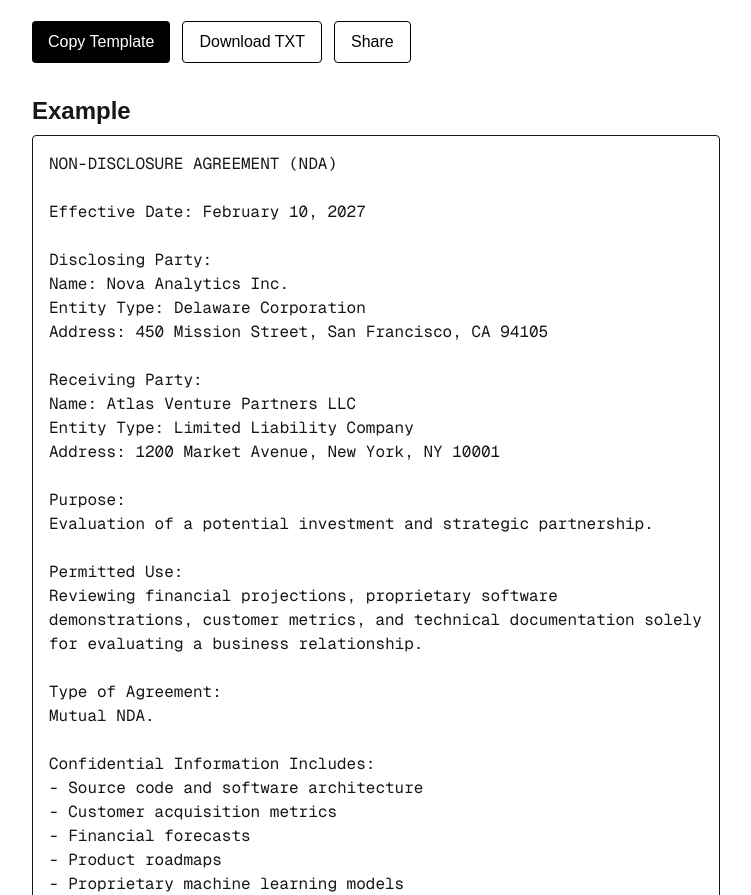
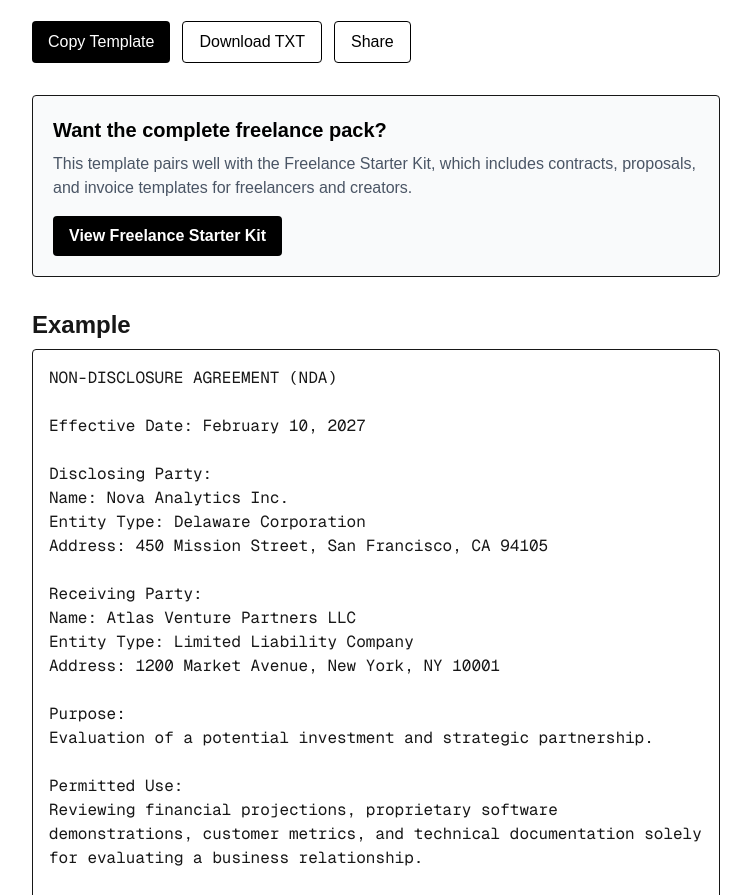
Before and after one commit to Airjam85/template-site, a Next.js app: page /legal/non-disclosure-agreement-template in a window 1280 px wide. Shown: the part 938-1833 px from the top of the page, without its empty margins (264-1015 px from the left). Built offline with nearby package versions, Linux system fonts and the light colour scheme.

Commit message:
push pack changes, CTA to all freelance pages www redirect to non www

```diff
--- a/app/[category]/[slug]/page.js
+++ b/app/[category]/[slug]/page.js
@@ -139,7 +139,31 @@
   "social-media-management-contract-template",
   "influencer-brand-collaboration-contract-template",
   "content-creator-brand-sponsorship-agreement-template",
-  "professional-invoice-template"
+  "professional-invoice-template",
+  "expense-tracking-sheet-template",
+  "profit-and-loss-statement-template",
+  "simple-business-plan-template-for-freelancers",
+  "saas-business-plan-template",
+  "ugc-service-proposal-template",
+  "freelance-contract-website-design",
+  "freelance-scope-of-work-agreement-template",
+  "freelance-revision-policy-template",
+  "freelance-services-contract-template-basic",
+  "high-ticket-freelance-proposal-template",
+  "low-ticket-freelance-proposal-template",
+  "creator-non-disclosure-agreement-template",
+  "creator-invoice-template",
+  "freelance-content-marketing-invoice",
+  "copywriting-invoice",
+  "seo-services-invoice",
+  "social-media-manager-invoice",
+  "virtual-assistant-invoice",
+  "video-editing-invoice",
+  "ecommerce-services-invoice",
+  "non-disclosure-agreement-template",
+  "nda-template-for-freelancers",
+  "freelance-to-corporate-resignation"
+
 ].includes(template.slug) && (
   <div className="mt-8 border rounded p-5 bg-gray-50">
     <h2 className="text-xl font-extrabold text-black mb-2">
--- a/app/disclaimer/page.js
+++ b/app/disclaimer/page.js
@@ -51,6 +51,12 @@
   or purchasing any digital product, you agree
   that use of the materials is at your own risk.
 </p>
+
+<p>
+  Questions regarding this policy may be directed to:
+mangogranolasupport@gmail.com
+</p>
+
       </div>
     </main>
   );
--- a/app/privacy/page.js
+++ b/app/privacy/page.js
@@ -33,8 +33,7 @@
         </p>
 
         <p>
-          Questions about this Privacy Policy may be directed to the contact
-          information provided on the website.
+          Questions about this Privacy Policy may be directed to mangogranolasupport@gmail.com.
         </p>
       </div>
     </main>
--- a/app/terms/page.js
+++ b/app/terms/page.js
@@ -39,6 +39,10 @@
         <p>
           By using this website, you agree to these Terms of Use.
         </p>
+
+         <p>
+          Questions about these Terms of Use may be directed to mangogranolasupport@gmail.com.
+        </p>
       </div>
     </main>
   );
```
Also changed, not shown: assets/packs/freelance-starter-kit/README.txt, 1 other file (tests, documents, lock files or other folders).
